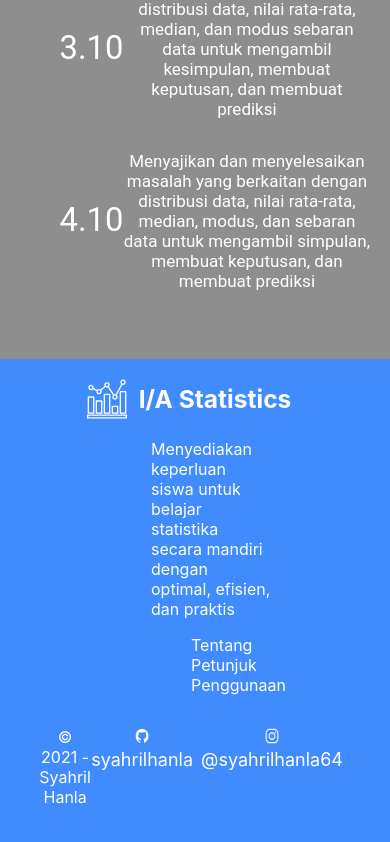
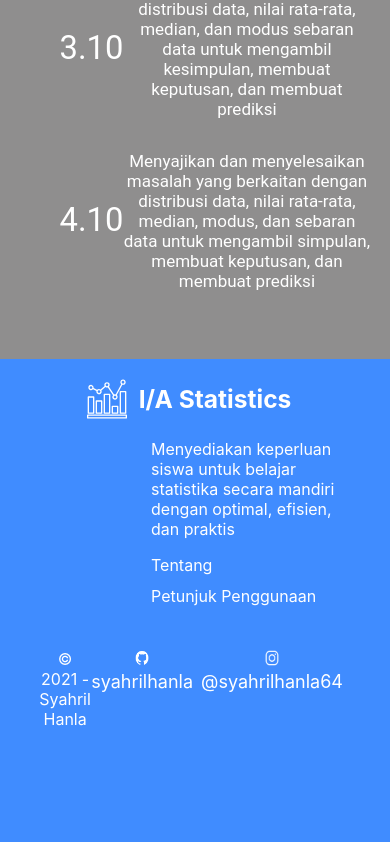
Before and after one commit to syahrilhanla/proyek-skripsi, a Next.js app: page /home in a window 390 px wide. Shown: the part 1702-2544 px from the top of the page. Built offline with nearby package versions, Linux system fonts and the light colour scheme.

Commit message:
fixed footer responsiveness

```diff
--- a/styles/Footer.module.css
+++ b/styles/Footer.module.css
@@ -35,7 +35,10 @@
 
 .links > ul {
   list-style-type: none;
-  width: 60%;
+}
+
+.links li {
+  padding-bottom: 0.4rem;
 }
 
 .identityGrid {
@@ -71,4 +74,16 @@
   .grid {
   grid-template-columns: 1fr;
   }
+
+  .links li{
+    padding-bottom: 0.7rem;
+    cursor: pointer
+  }
+
+  .links {
+    margin-left: -2.5rem;
+  }
+    .footerDesc {
+    width: 100%;
+  }
 }
```
